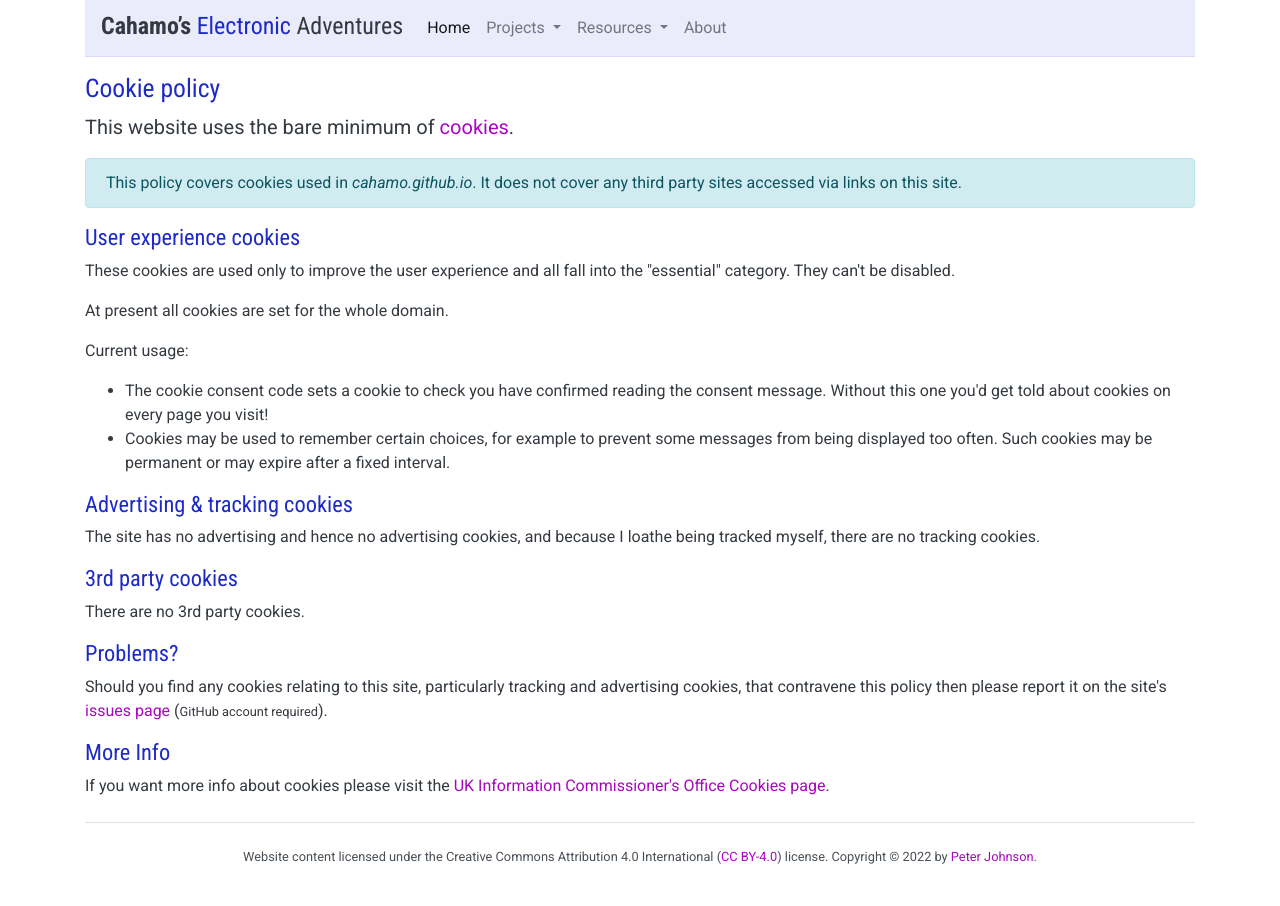
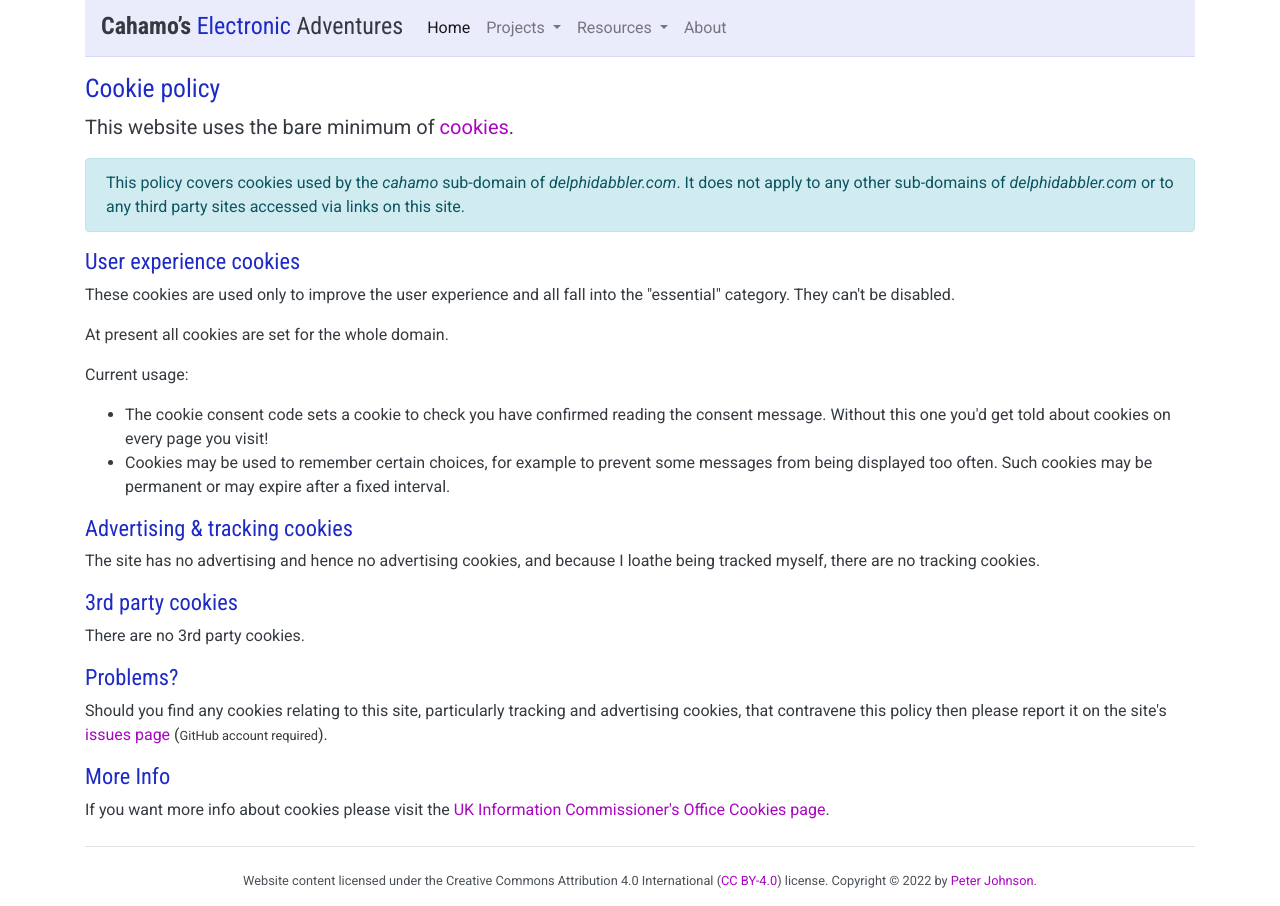
Before and after one commit to cahamo/cahamo.github.io, a Jekyll site: the page built from cookies.html, in a window 1280 px wide. Built offline with Jekyll 4.4.1, drawn with Linux system fonts in a browser that asks for light colours; comment, search, counter and statistics services are not loaded.

Commit message:
Correct domain referred to in cookies page
Change to refer to cahamo.delphidabbler.com rather than
cahamo.github.io

```diff
--- a/cookies.html
+++ b/cookies.html
@@ -8,8 +8,7 @@ layout: default
 
 <p class="lead">This website uses the bare minimum of <a href="https://www.cookiesandyou.com/" title="More info about cookies">cookies</a>.</p>
 
-<p class="alert alert-info glyph">This policy covers cookies used in <em>cahamo.github.io</em>. It does not cover any third party sites accessed via links on this site.</p>
-
+<p class="alert alert-info glyph">This policy covers cookies used by the <em>cahamo</em> sub-domain of <em>delphidabbler.com</em>. It does not apply to any other sub-domains of <em>delphidabbler.com</em> or to any third party sites accessed via links on this site.</p>
 
 <h2>User experience cookies</h2>
 
@@ -24,21 +23,17 @@ layout: default
   <li>Cookies may be used to remember certain choices, for example to prevent some messages from being displayed too often. Such cookies may be permanent or may expire after a fixed interval.</li>
 </ul>
 
-
 <h2>Advertising &amp; tracking cookies</h2>
 
 <p>The site has no advertising and hence no advertising cookies, and because I loathe being tracked myself, there are no tracking cookies.</p>
-
 
 <h2>3rd party cookies</h2>
 
 <p>There are no 3rd party cookies.</p>
 
-
 <h2>Problems?</h2>
 
 <p>Should you find any cookies relating to this site, particularly tracking and advertising cookies, that contravene this policy then please report it on the site's <a href="https://github.com/cahamo/cahamo.github.io/issues">issues page</a> (<small>GitHub account required</small>).</p>
-
 
 <h2>More Info</h2>
 
```
